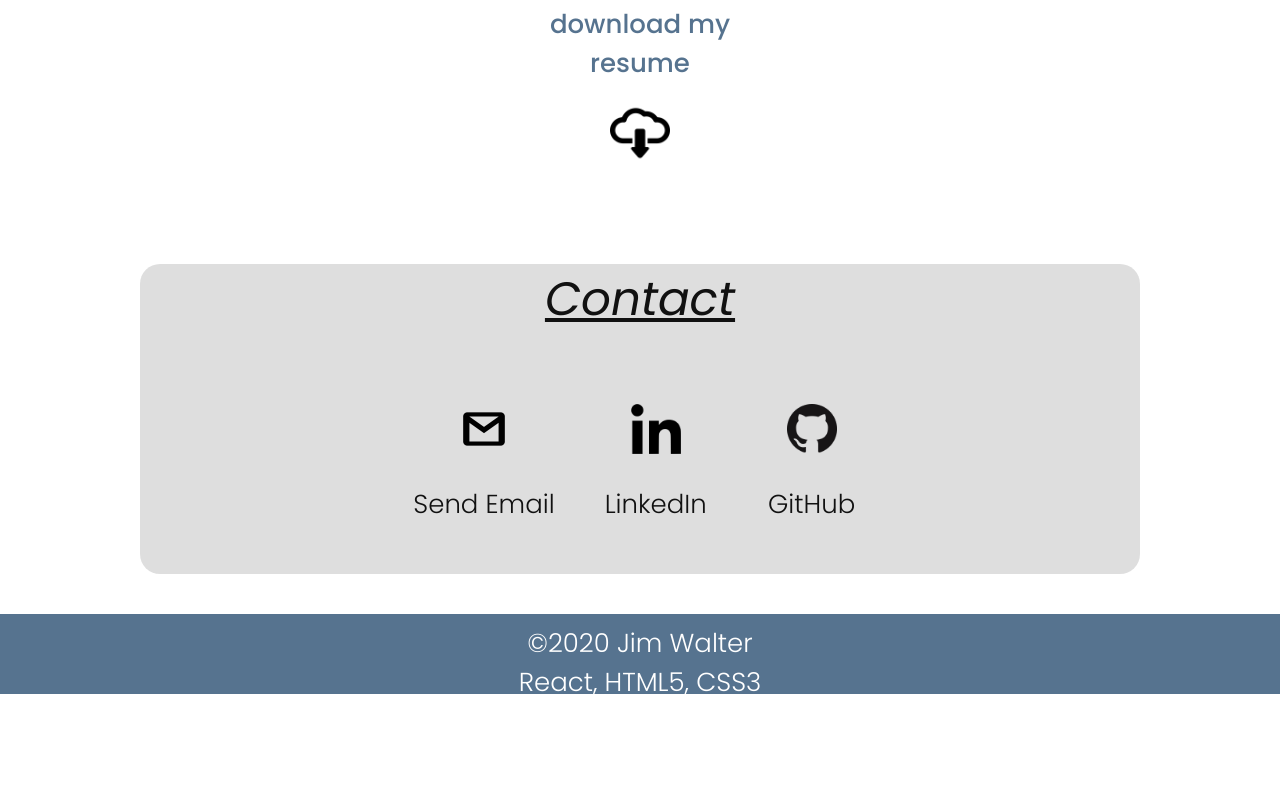
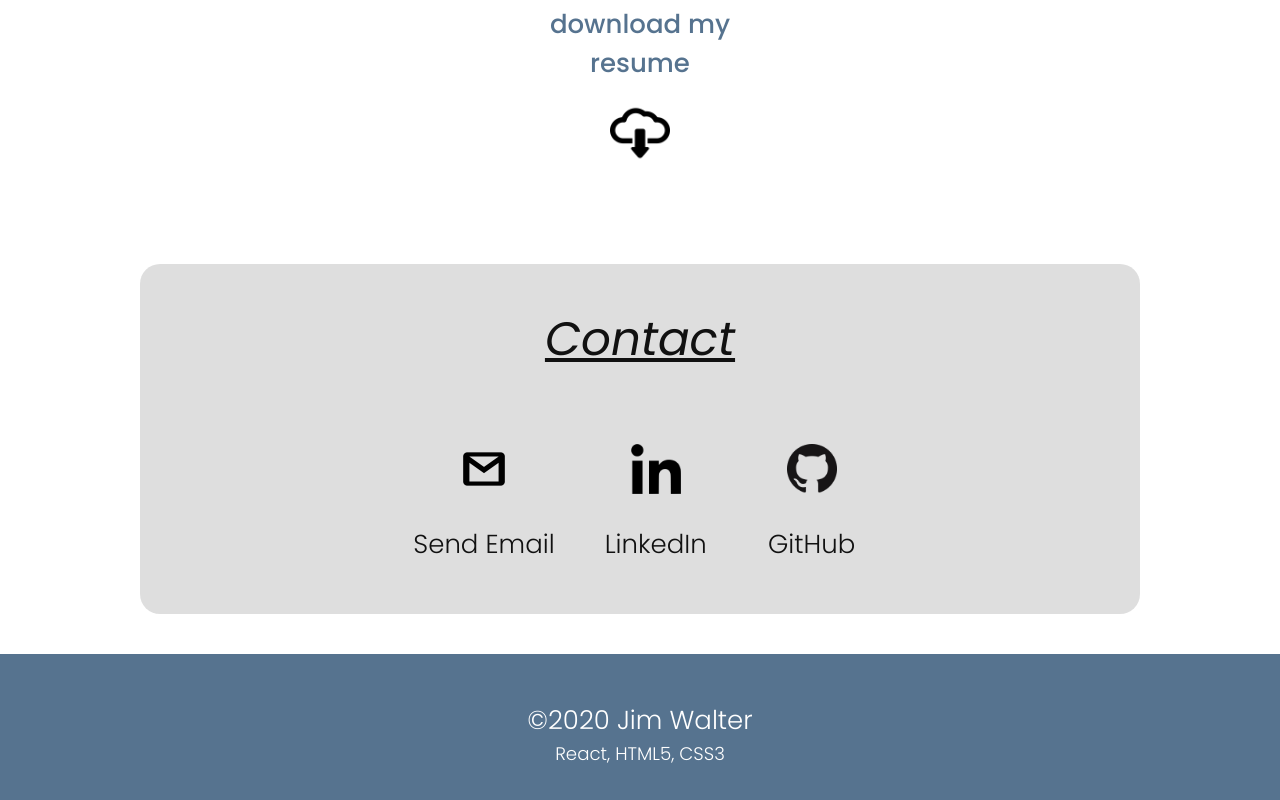
Before and after one commit to jimwalter/portfolio-site, a React (Create React App) app: page / in a window 1280 px wide. Shown: the part 4124-4924 px from the top of the page. Before the commit the page ends 4826 px from the top, so only its background shows below. Built offline with nearby package versions, Linux system fonts and the light colour scheme.

Commit message:
footer and header styling finalized

```diff
--- a/src/App.css
+++ b/src/App.css
@@ -1,12 +1,12 @@
 :root {
   --primary: #ffffff;
   --secondary: #56738f;
+  --third: #4a5c43;
   --main-text: #111111;
   --second-text: #494747;
   --nav: #666666;
   --navOp: rgba(102, 102, 102, 0.5);
   --shadow: #cccccca3;
-  --contact: #a7d5cc;
   --opaque: rgba(255, 255, 255, 0);
 }
 
--- a/src/components/Footer.css
+++ b/src/components/Footer.css
@@ -13,6 +13,16 @@ footer {
 .foot-info {
   font-family: "Poppins Light";
   grid-column: 2/12;
-  margin: 10px auto;
+  margin: auto;
   text-align: center;
 }
+
+.foot-info :nth-child(2) {
+  font-size: 0.7em;
+}
+
+@media only screen and (min-width: 650px) {
+  footer {
+    height: 20vh;
+  }
+}
--- a/src/sections/Contact.css
+++ b/src/sections/Contact.css
@@ -1,6 +1,10 @@
 .contact {
   background-color: var(--shadow);
   margin-bottom: 0;
+}
+
+.contact .headline {
+  padding-top: 40px;
 }
 .contacts {
   margin: 0px auto;
```
